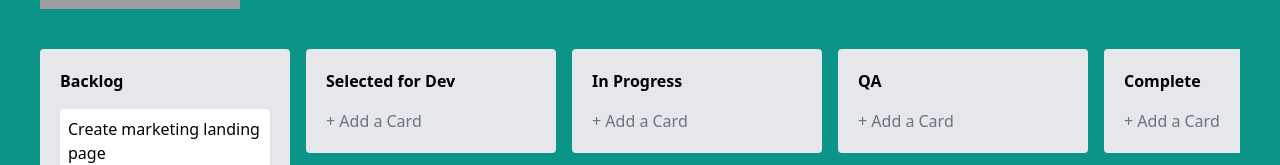
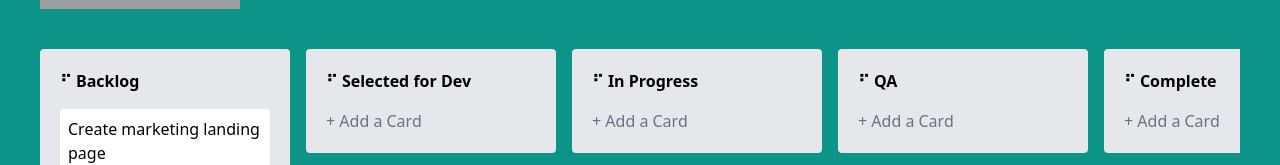
Before and after one commit to vueschool/trello-board-course, a Nuxt app: page / in a window 1280 px wide. Shown: the part 181-346 px from the top of the page. Built offline with nearby package versions, Linux system fonts and the light colour scheme; grey boxes are pictures that could not be loaded.

Commit message:
8-draggable-transition-and-drag-handle

```diff
--- /dev/null
+++ b/components/DragHandle.vue
@@ -0,0 +1,3 @@
+<template>
+  <span class="drag-handle cursor-move"> ⠋ </span>
+</template>
--- a/components/TrelloBoard.vue
+++ b/components/TrelloBoard.vue
@@ -31,12 +31,15 @@
     <draggable
       v-model="columns"
       group="columns"
+      :animation="150"
+      handle=".drag-handle"
       item-key="id"
       class="flex gap-4 overflow-x-auto items-start"
     >
       <template #item="{ element: column }: { element: Column }">
         <div class="column bg-gray-200 p-5 rounded min-w-[250px]">
           <header class="font-bold mb-4">
+            <DragHandle />
             {{ column.title }}
           </header>
           <TrelloBoardTask
```
